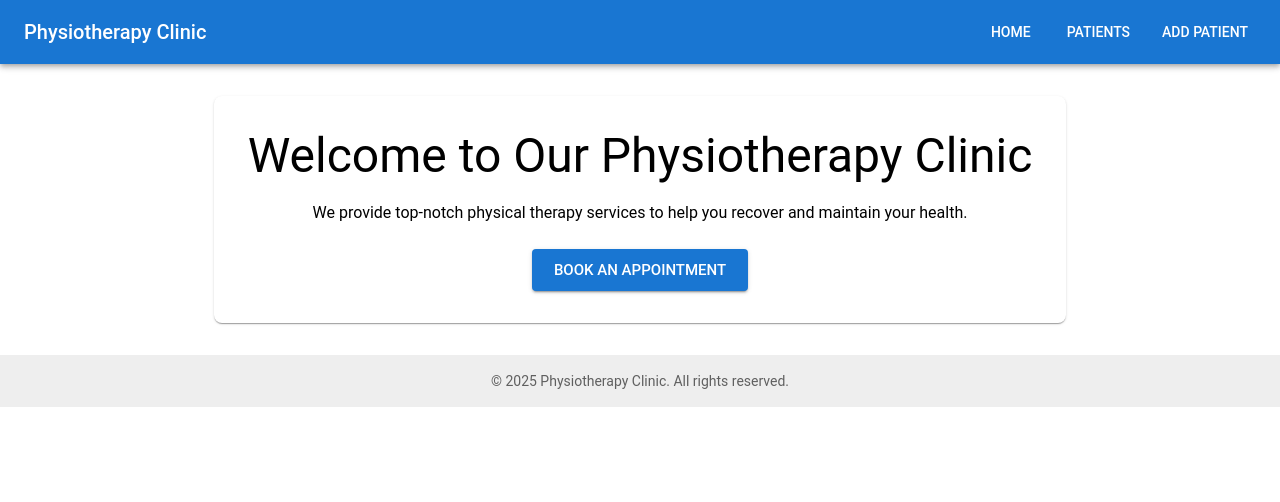
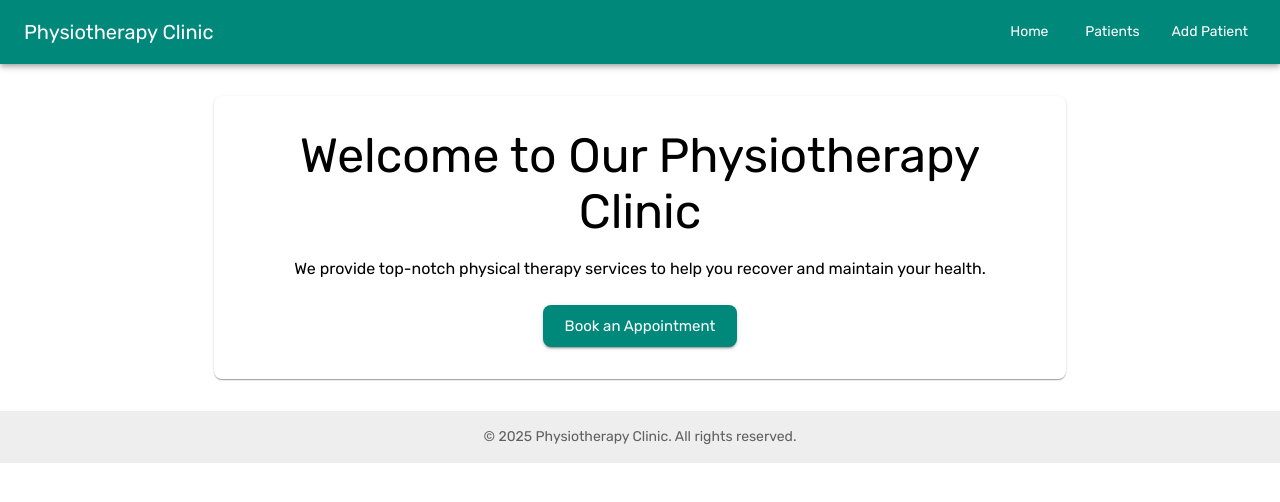
Before and after one commit to seifmoustafa/physiotherapy-clinic, a React (Create React App) app: page / in a window 1280 px wide. Shown: the top 502 px of the page. Built offline with nearby package versions, Linux system fonts and the light colour scheme.

Commit message:
update index.html structure and enhance theme colors and typography settings

```diff
--- a/public/index.html
+++ b/public/index.html
@@ -1,20 +1,21 @@
 <!DOCTYPE html>
 <html lang="en">
+
 <head>
   <meta charset="utf-8" />
   <link rel="icon" href="%PUBLIC_URL%/favicon.ico" />
   <meta name="viewport" content="width=device-width, initial-scale=1" />
   <meta name="theme-color" content="#000000" />
-    <meta
-      name="description"
-      content="Web site created using create-react-app"
-    />
+  <meta name="description" content="Web site created using create-react-app" />
   <link rel="apple-touch-icon" href="%PUBLIC_URL%/logo192.png" />
   <!--
       manifest.json provides metadata used when your web app is installed on a
       user's mobile device or desktop. See https://developers.google.com/web/fundamentals/web-app-manifest/
     -->
   <link rel="manifest" href="%PUBLIC_URL%/manifest.json" />
+  <!-- داخل public/index.html -->
+  <link rel="stylesheet" href="https://fonts.googleapis.com/css2?family=Rubik&display=swap" />
+
   <!--
       Notice the use of %PUBLIC_URL% in the tags above.
       It will be replaced with the URL of the `public` folder during the build.
@@ -26,6 +27,7 @@
     -->
   <title>React App</title>
 </head>
+
 <body>
   <noscript>You need to enable JavaScript to run this app.</noscript>
   <div id="root"></div>
@@ -40,4 +42,5 @@
       To create a production bundle, use `npm run build` or `yarn build`.
     -->
 </body>
+
 </html>
--- a/src/theme/theme.js
+++ b/src/theme/theme.js
@@ -4,18 +4,30 @@ import { createTheme } from '@mui/material/styles';
 const theme = createTheme({
     palette: {
         primary: {
-            main: '#1976d2', // لون أساسي أزرق (يمكن تغييره لما يناسب عيادتك)
+            main: '#00897B', // درجة من اللون Teal
         },
         secondary: {
-            main: '#ff9800', // لون ثانوي برتقالي
+            main: '#FFA000', // درجة من اللون Amber
         },
         background: {
-            default: '#f5f5f5', // لون خلفية عام
+            default: '#F2F4F4', // خلفية هادئة
+            paper: '#FFFFFF',
         },
     },
     typography: {
-        fontFamily: 'Roboto, Arial, sans-serif',
-        // يمكن تعديل الـ h1, h2,... إلخ
+        fontFamily: 'Rubik, Roboto, Arial, sans-serif',
+        // يمكن تخصيص أحجام العناوين والخطوط كما تريد
+    },
+    components: {
+        // مثال: تنسيقات جاهزة للأزرار أو غيرها
+        MuiButton: {
+            styleOverrides: {
+                root: {
+                    borderRadius: '8px', // أزرار ذات حواف مستديرة
+                    textTransform: 'none', // لتعطيل التحويل للحروف الكبيرة
+                },
+            },
+        },
     },
 });
 
```
Lines whose indentation alone changed are shown as unchanged.
